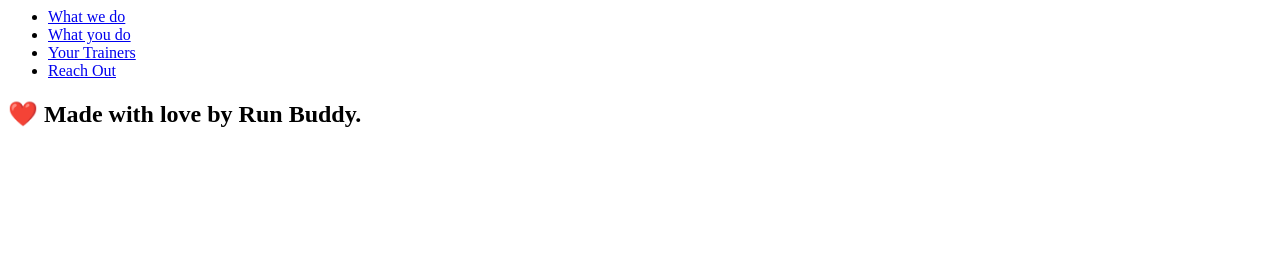
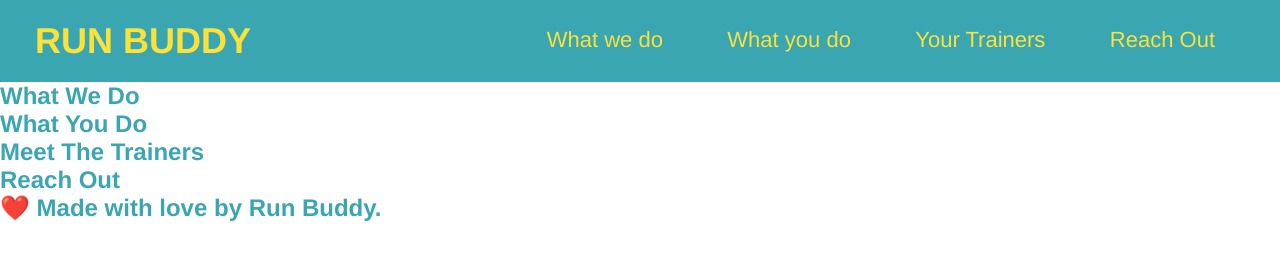
Before and after one commit to TomiwaSolaja/run-buddy, a plain HTML site: page index.html in a window 1280 px wide. Drawn offline with Linux system fonts and the light colour scheme.

Commit message:
added Css to header and made style sheet

```diff
--- /dev/null
+++ b/assets/css/style.css
@@ -0,0 +1,37 @@
+* {
+    margin: 0;
+    padding: 0;
+  }
+body {
+    /* more on this crazy alphanumerical value in a minute! */
+    color: #39a6b2;
+    font-family: Helvetica, Arial, sans-serif;
+  }
+header {
+    padding: 20px 35px;
+    background-color: #39a6b2;
+}
+header h1 {
+    font-weight: bold;
+    font-size: 36px;
+    color: #fce138;
+    margin: 0;
+    display: inline;
+
+}
+header a {
+    text-decoration: none;
+    color: #fce138;
+}
+header nav {
+    float: right;
+    margin: 7px 0;
+  }
+header nav ul li {
+    display: inline;
+}
+header nav ul li a {
+    margin: 0 30px;
+    font-weight: lighter;
+    font-size: 22px;
+  }
--- a/index.html
+++ b/index.html
@@ -2,12 +2,13 @@
     <head>
         <meta charset="UTF-8">
         <title>Run Buddy</title>
+        <link rel="stylesheet" href="./assets/css/style.css"/>
     </head>
     <body>
         <!--Navigation-->
         <header>
         <h1>
-            <a href="/" RUN BUDDY></a>
+            <a href="/">RUN BUDDY</a>
         </h1>
         <nav><!--Unordered List Element-->
             <ul>
@@ -26,6 +27,29 @@
             </ul>
         </nav>
         </header>
+        <!-- hero/jumbotron -->
+        <section>
+        </section>
+
+        <!-- "what we do" section -->
+        <section>
+        <h2>What We Do</h2>
+        </section>
+
+        <!-- "what you do" section -->
+        <section>
+        <h2>What You Do</h2>
+        </section>
+
+        <!-- "meet the trainers" section -->
+        <section>
+        <h2>Meet The Trainers</h2>
+        </section>
+
+        <!-- "reach out" section -->
+        <section>
+        <h2>Reach Out</h2>
+        </section>
 
         <footer>
             <h2>❤️ Made with love by Run Buddy.</h2>
```
